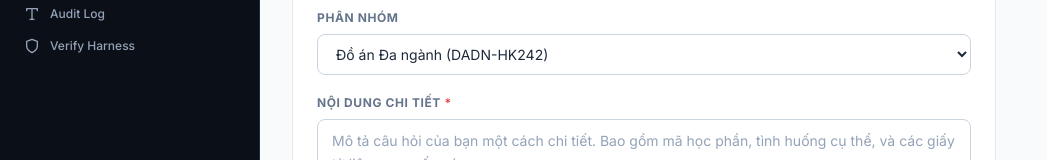
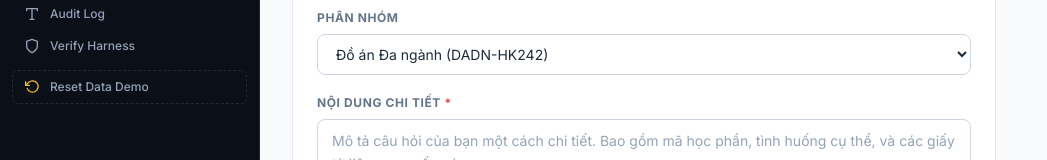
Before and after one commit to HnhanBk415/academic-escalation-referee, a React (Vite) app in the folder frontend/: page / in a window 1280 px wide. Shown: the part 335-495 px from the top of the page, without its empty margins (0-1047 px from the left). Built offline with nearby package versions, Linux system fonts and the light colour scheme; no server answers.

Commit message:
feat: add Reset Data Demo button to sidebar

```diff
--- a/frontend/src/components/Icons.tsx
+++ b/frontend/src/components/Icons.tsx
@@ -134,3 +134,12 @@ export function IconSparkle({ size = 12 }: { size?: number }) {
     </svg>
   );
 }
+
+export function IconRotateCcw({ size = 15 }: { size?: number }) {
+  return (
+    <svg width={size} height={size} viewBox="0 0 24 24" fill="none" stroke="currentColor" strokeWidth="2" strokeLinecap="round" strokeLinejoin="round">
+      <polyline points="1 4 1 10 7 10" />
+      <path d="M3.51 15a9 9 0 1 0 2.13-9.36L1 10" />
+    </svg>
+  );
+}
--- a/frontend/src/components/Sidebar.tsx
+++ b/frontend/src/components/Sidebar.tsx
@@ -1,9 +1,11 @@
-import React from "react";
+import React, { useState } from "react";
+import { api } from "../api/client";
 import {
   IconChevronRight,
   IconClipboard,
   IconInbox,
   IconMessageSquare,
+  IconRotateCcw,
   IconScale,
   IconScroll,
   IconShield,
@@ -31,6 +33,23 @@ export function Sidebar({
   queueCount = 0,
   aiOnline = true,
 }: SidebarProps) {
+  const [resetting, setResetting] = useState(false);
+
+  const handleResetDemo = async () => {
+    if (!window.confirm("Bạn có chắc chắn muốn reset toàn bộ câu hỏi và đưa dữ liệu demo về trạng thái ban đầu không?")) {
+      return;
+    }
+    setResetting(true);
+    try {
+      await api("/api/demo/reset", { method: "POST" });
+      alert("Đã reset dữ liệu thành công! Hệ thống sẽ tải lại dữ liệu sạch.");
+      window.location.reload();
+    } catch (err) {
+      alert("Có lỗi xảy ra khi reset: " + (err instanceof Error ? err.message : String(err)));
+    } finally {
+      setResetting(false);
+    }
+  };
   return (
     <aside className="w-[260px] flex-shrink-0 h-screen flex flex-col bg-[#0B0F17] text-slate-300 border-r border-slate-800 select-none">
       {/* Brand Header */}
@@ -145,6 +164,17 @@ export function Sidebar({
             active={activeTab === "verify"}
             onClick={() => onSelectTab("verify")}
           />
+          <button
+            type="button"
+            disabled={resetting}
+            onClick={handleResetDemo}
+            className="w-full flex items-center gap-2.5 px-3 py-2 rounded-md text-xs font-medium text-slate-400 hover:text-amber-300 hover:bg-amber-950/20 transition-all border border-dashed border-slate-800 hover:border-amber-700/50 mt-2"
+          >
+            <span className={resetting ? "animate-spin text-amber-400" : "text-amber-400"}>
+              <IconRotateCcw size={15} />
+            </span>
+            <span className="flex-1 text-left">{resetting ? "Đang reset..." : "Reset Data Demo"}</span>
+          </button>
         </div>
       </nav>
 
```
